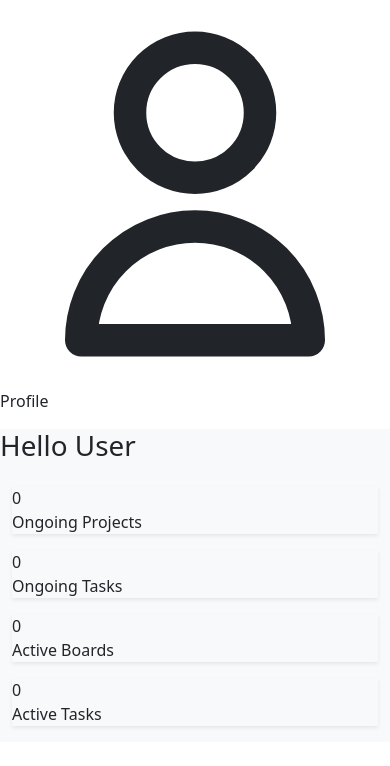
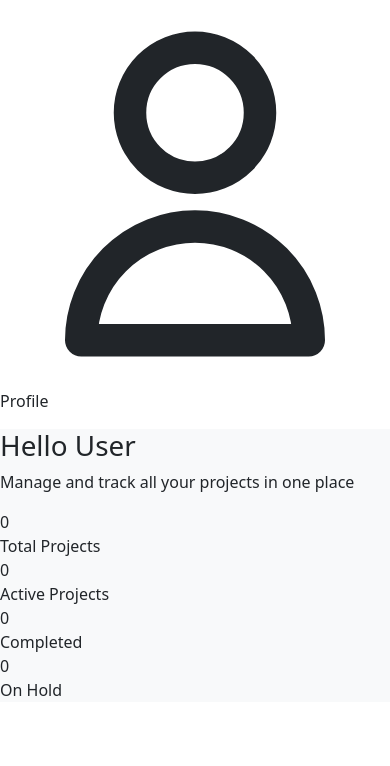
Before and after one commit to Ryacat423/python-flask, a Flask app: template templates/main/dashboard.html in a window 390 px wide. Shown: the part 1625-2391 px from the top of the page. After the commit the page ends 2321 px from the top, so only its background shows below. Run offline with Flask 3, Linux system fonts and the light colour scheme; the template is opened without the code that fills it, so the values that code supplies are empty; parts of the project's set-up code (start-up, migrations or seed data) failed here and were passed over; some libraries are stand-ins or nearby versions.

Commit message:
Moved project statistics from project to dashboard

```diff
--- a/app.py
+++ b/app.py
@@ -160,14 +160,14 @@ def confirm_email(token):
 @app.route('/dashboard')
 @login_required
 def dashboard():
-    return render_template('/main/dashboard.html')
+    return projects_list('dashboard')
 
 # ====== PROJECT ROUTES ======
 
 @app.route('/projects')
 @login_required
 def projects():
-    return projects_list()
+    return projects_list('projects')
 
 @app.route('/projects/create', methods=['GET', 'POST'])
 @login_required
--- a/routes/projects.py
+++ b/routes/projects.py
@@ -3,7 +3,7 @@ from flask import request, flash, render_template, redirect, url_for, session
 from datetime import datetime
 from db import projects_collection as projects_collection
 
-def projects_list():
+def projects_list(template):
     try:
         user_id = session.get('user_id')
         user_projects = projects_collection.find({
@@ -27,7 +27,7 @@ def projects_list():
             'on_hold_projects': on_hold_projects
         }
 
-        return render_template('/main/projects.html', projects=projects, stats = stats)
+        return render_template(f'/main/{template}.html', projects=projects, stats = stats)
 
     except Exception as e:
         print(f"Projects list error: {e}")
--- a/templates/main/dashboard.html
+++ b/templates/main/dashboard.html
@@ -8,64 +8,27 @@
 {% block content %}
 
 <div class="header">
-    <h1 class="mb-4">Hello <span style="color: var(--primary-blue);">{{user_name}}</span></h1>
+  <h1>Hello <span style="color: var(--primary-blue);">{{user_name}}</h1>
+  <p>Manage and track all your projects in one place</p>
 </div>
 
-<div class="container">
-  <div class="row mb-4">
-    <div class="col-lg-3 col-md-6 mb-3">
-      <div class="stat-card shadow-sm">
-        <div class="d-flex justify-content-between align-items-center">
-          <div>
-            <div class="stat-number">0</div>
-            <div class="stat-label">Ongoing Projects</div>
-          </div>
-          <div class="stat-icon text-primary">
-            <i class="bi bi-users"></i>
-          </div>
-        </div>
-      </div>
+<div class="stats-grid">
+    <div class="stat-card">
+      <div class="stat-number">{{ stats.total_projects if stats else 0 }}</div>
+      <div class="stat-label">Total Projects</div>
     </div>
-    <div class="col-lg-3 col-md-6 mb-3">
-      <div class="stat-card shadow-sm">
-        <div class="d-flex justify-content-between align-items-center">
-          <div>
-            <div class="stat-number">0</div>
-            <div class="stat-label">Ongoing Tasks</div>
-          </div>
-          <div class="stat-icon text-warning">
-            <i class="fas fa-clock"></i>
-          </div>
-        </div>
-      </div>
+    <div class="stat-card active">
+      <div class="stat-number">{{ stats.active_projects if stats else 0 }}</div>
+      <div class="stat-label">Active Projects</div>
     </div>
-    <div class="col-lg-3 col-md-6 mb-3">
-      <div class="stat-card shadow-sm">
-        <div class="d-flex justify-content-between align-items-center">
-          <div>
-            <div class="stat-number">0</div>
-            <div class="stat-label">Active Boards</div>
-          </div>
-          <div class="stat-icon text-success">
-            <i class="fas fa-comments"></i>
-          </div>
-        </div>
-      </div>
+    <div class="stat-card">
+      <div class="stat-number">{{ stats.completed_projects if stats else 0 }}</div>
+      <div class="stat-label">Completed</div>
     </div>
-    <div class="col-lg-3 col-md-6 mb-3">
-      <div class="stat-card shadow-sm">
-        <div class="d-flex justify-content-between align-items-center">
-          <div>
-            <div class="stat-number">0</div>
-            <div class="stat-label">Active Tasks</div>
-          </div>
-          <div class="stat-icon text-info">
-            <i class="fas fa-file-alt"></i>
-          </div>
-        </div>
-      </div>
+    <div class="stat-card">
+      <div class="stat-number">{{ stats.on_hold_projects if stats else 0 }}</div>
+      <div class="stat-label">On Hold</div>
     </div>
-  </div>
 </div>
 
 {% endblock %}
```
Also changed, not shown: templates/main/projects.html (+0 -19 lines).
